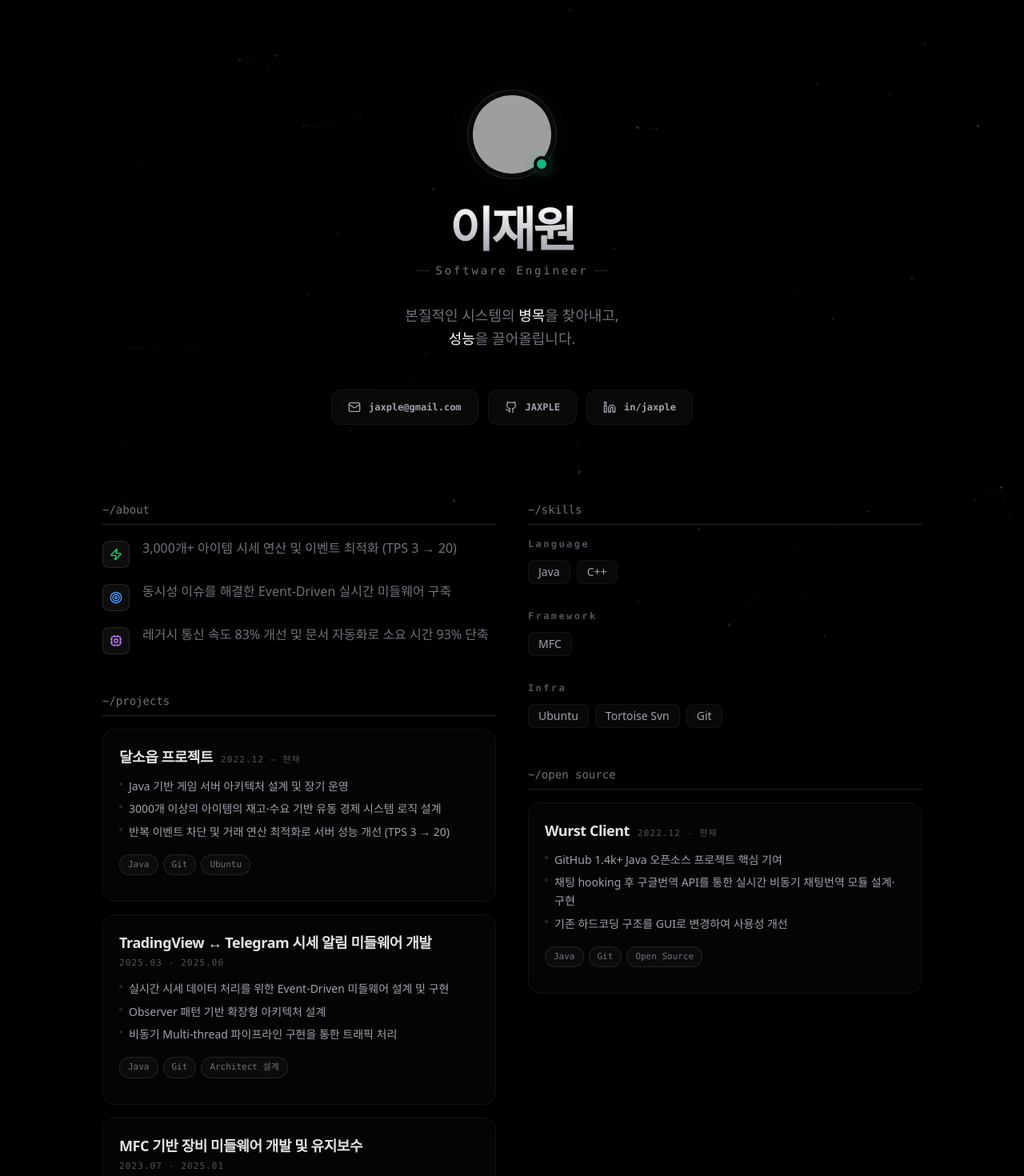
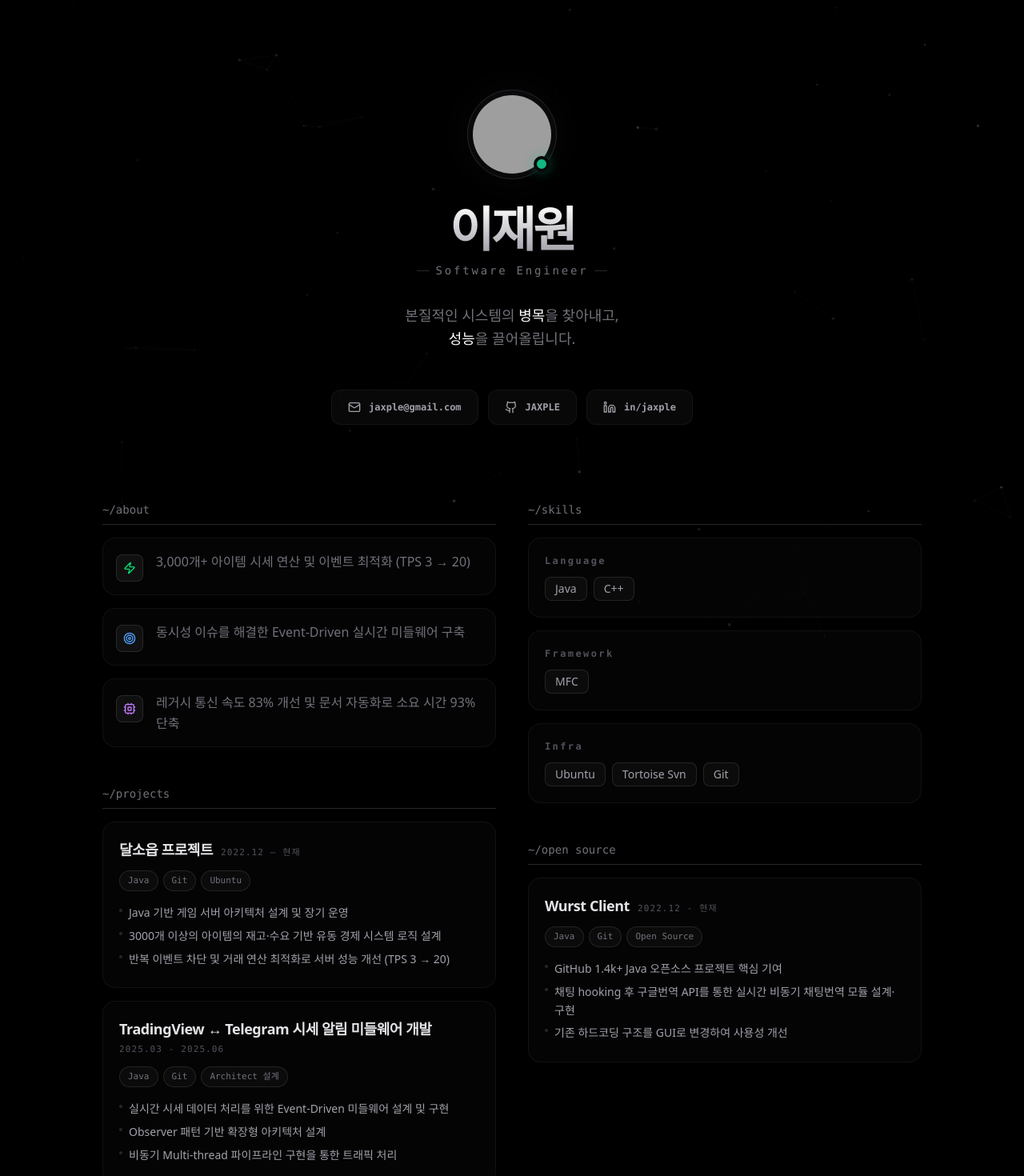
Before and after one commit to JAXPLE/jaxple.github.io, a React (Vite) app: page / in a window 1280 px wide. Shown: the top 1470 px of the page at 80% size. Built offline with nearby package versions, Linux system fonts and the light colour scheme; grey boxes are pictures that could not be loaded.

Commit message:
feat: Update project UI gimmicks, brand colors on hover, and Cloudflare Worker security

```diff
--- a/src/App.tsx
+++ b/src/App.tsx
@@ -1,5 +1,3 @@
-
-
 import { PROJECTS_DATA, OPENSOURCE_DATA } from './data/portfolio';
 import { ProfileHeader } from './components/ProfileHeader';
 import { SectionHeader } from './components/SectionHeader';
@@ -7,6 +5,7 @@ import { AboutSection } from './components/AboutSection';
 import { ProjectCard } from './components/ProjectCard';
 import { SkillSection } from './components/SkillSection';
 import { ParticleBackground } from './components/ParticleBackground';
+
 import { useGimmicks } from './hooks/useGimmicks';
 
 type SectionNode =
@@ -22,7 +21,7 @@ const GRID_SECTIONS: SectionNode[] = [
 
 const NOISE_URL = 'https://grainy-gradients.vercel.app/noise.svg';
 
-const THEME = {
+const THEMES = {
   normal: { spotlight: 'rgba(255,255,255,0.08)', progress: 'bg-[#e4e4e7]', root: '' },
   hacker: { spotlight: 'rgba(16,185,129,0.15)',  progress: 'bg-[#10b981]',  root: '!bg-[#021200] !text-[#10b981]' },
 } as const;
@@ -48,42 +47,36 @@ function renderSection(node: SectionNode) {
 
 function App() {
   const { mousePosition, scrollProgress, hackerMode, idle } = useGimmicks();
-  const theme = hackerMode ? THEME.hacker : THEME.normal;
+  const activeTheme = hackerMode ? THEMES.hacker : THEMES.normal;
 
   return (
-    <div className={`relative min-h-screen bg-black text-[#a1a1aa] font-sans selection:bg-[#3f3f46] selection:text-white flex justify-center py-12 md:py-24 px-6 overflow-x-hidden transition-all duration-700 ${theme.root}`}>
+    <div className={`relative min-h-screen bg-black text-[#a1a1aa] font-sans selection:bg-[#3f3f46] selection:text-white flex justify-center py-12 md:py-24 px-6 overflow-x-hidden transition-all duration-700 ${activeTheme.root}`}>
       <div className={`fixed inset-0 pointer-events-none z-[100] opacity-[0.03] mix-blend-overlay bg-[url('${NOISE_URL}')]`} />
-      <div className={`fixed top-0 left-0 h-[2px] z-50 transition-all duration-150 ease-out ${theme.progress}`} style={{ width: `${scrollProgress}%` }} />
+      <div className={`fixed top-0 left-0 h-[2px] z-50 transition-all duration-150 ease-out ${activeTheme.progress}`} style={{ width: `${scrollProgress}%` }} />
       <div
         className="pointer-events-none fixed inset-0 z-0 transition-opacity duration-[2000ms]"
-        style={{ opacity: idle ? 0 : 1, background: `radial-gradient(1000px circle at ${mousePosition.x}px ${mousePosition.y}px, ${theme.spotlight}, transparent 40%)` }}
+        style={{ opacity: idle ? 0 : 1, background: `radial-gradient(1000px circle at ${mousePosition.x}px ${mousePosition.y}px, ${activeTheme.spotlight}, transparent 40%)` }}
       />
       <ParticleBackground hackerMode={hackerMode} />
+
 
       <div className="w-full max-w-5xl animate-fade-in relative z-10 space-y-20">
         <ProfileHeader />
 
         <div className="grid grid-cols-1 md:grid-cols-2 gap-10 items-start">
-          {/* Left Column: About -> (Mobile Skills) -> Projects */}
           <div className="space-y-12">
-            {renderSection(GRID_SECTIONS[0])} {/* About */}
-
-            {/* Mobile-only Skills: Shows up between About and Projects on small screens */}
+            {renderSection(GRID_SECTIONS[0])}
             <div className="md:hidden">
               {renderSection(GRID_SECTIONS[1])}
             </div>
-
-            {renderSection(GRID_SECTIONS[2])} {/* Projects */}
+            {renderSection(GRID_SECTIONS[2])}
           </div>
 
-          {/* Right Column: (Desktop Skills) -> Open Source */}
           <div className="space-y-12">
-            {/* Desktop-only Skills: Shows up in the sidebar on large screens */}
             <div className="hidden md:block">
               {renderSection(GRID_SECTIONS[1])}
             </div>
-
-            {renderSection(GRID_SECTIONS[3])} {/* Open Source */}
+            {renderSection(GRID_SECTIONS[3])}
           </div>
         </div>
 
--- a/src/components/AboutSection.tsx
+++ b/src/components/AboutSection.tsx
@@ -1,5 +1,6 @@
 import React from 'react';
 import { Target, Zap, Cpu } from 'lucide-react';
+import { HoverCard } from './HoverCard';
 
 export const AboutSection: React.FC = () => {
   const highlights = [
@@ -21,33 +22,26 @@ export const AboutSection: React.FC = () => {
   ];
 
   const scrollToProject = (id: string) => {
-    // 1. Dispatch custom event to activate the target card first
     window.dispatchEvent(new CustomEvent('highlight-project', { detail: { id } }));
-
-    // 2. Wait a tiny bit for the expansion to start, then scroll for better precision
     setTimeout(() => {
       const el = document.getElementById(id);
-      if (el) {
-        el.scrollIntoView({ behavior: 'smooth', block: 'start' });
-      }
+      if (el) el.scrollIntoView({ behavior: 'smooth', block: 'start' });
     }, 100);
   };
 
   return (
     <div className="space-y-4">
       {highlights.map((item, i) => (
-        <button
-          key={i}
-          onClick={() => scrollToProject(item.id)}
-          className="w-full flex gap-4 items-start group text-left transition-transform active:scale-[0.98]"
-        >
-          <div className="mt-1 p-2 rounded-lg bg-white/5 border border-white/10 group-hover:border-white/20 transition-colors">
-            {item.icon}
+        <HoverCard key={i} className="cursor-pointer" onClick={() => scrollToProject(item.id)}>
+          <div className="w-full flex gap-4 items-start p-4 text-left transition-transform active:scale-[0.98]">
+            <div className="mt-1 p-2 rounded-lg bg-white/5 border border-white/10 transition-colors shrink-0">
+              {item.icon}
+            </div>
+            <p className="text-sm md:text-base text-[#71717a] font-medium leading-relaxed group-hover:text-[#a1a1aa] transition-colors">
+              {item.text}
+            </p>
           </div>
-          <p className="text-sm md:text-base text-[#71717a] font-medium leading-relaxed group-hover:text-[#a1a1aa] transition-colors">
-            {item.text}
-          </p>
-        </button>
+        </HoverCard>
       ))}
     </div>
   );
--- /dev/null
+++ b/src/components/BorderBeam.tsx
@@ -0,0 +1,42 @@
+import React from 'react';
+
+const MASK_STYLE: React.CSSProperties = {
+  maskImage: 'linear-gradient(black, black), linear-gradient(black, black)',
+  maskClip: 'content-box, border-box',
+  WebkitMaskComposite: 'xor',
+  maskComposite: 'exclude',
+};
+
+interface BorderBeamProps {
+  visible?: boolean;
+  rounded?: string;
+  padding?: string;
+  intensity?: 'low' | 'high';
+  alwaysOn?: boolean;
+}
+
+export const BorderBeam: React.FC<BorderBeamProps> = ({
+  visible = false,
+  rounded = 'rounded-xl',
+  padding = '1.2px',
+  intensity = 'low',
+  alwaysOn = false,
+}) => {
+  const opacity = intensity === 'high' ? '0.7' : '0.3';
+  const visibilityClass = alwaysOn
+    ? 'opacity-100'
+    : visible
+      ? 'opacity-100'
+      : 'opacity-0 group-hover:opacity-100';
+
+  return (
+    <div
+      className={`absolute inset-0 ${rounded} pointer-events-none overflow-hidden z-0 transition-opacity duration-500 ${visibilityClass}`}
+      style={{ ...MASK_STYLE, padding }}
+    >
+      <div
+        className={`absolute inset-[-100%] bg-[conic-gradient(from_0deg,transparent_0,rgba(255,255,255,${opacity})_10%,transparent_20%)] animate-[border-beam_4s_ease-in-out_infinite]`}
+      />
+    </div>
+  );
+};
--- a/src/components/CursorTrail.tsx
+++ /dev/null
@@ -1,45 +0,0 @@
-import { useEffect, useRef, useState } from 'react';
-
-interface Dot {
-  x: number;
-  y: number;
-  id: number;
-}
-
-export const CursorTrail: React.FC<{ hackerMode: boolean }> = ({ hackerMode }) => {
-  const [dots, setDots] = useState<Dot[]>([]);
-  const counter = useRef(0);
-
-  useEffect(() => {
-    const handleMouseMove = (e: MouseEvent) => {
-      const id = counter.current++;
-      setDots((prev) => [...prev.slice(-10), { x: e.clientX, y: e.clientY, id }]);
-    };
-    window.addEventListener('mousemove', handleMouseMove);
-    return () => window.removeEventListener('mousemove', handleMouseMove);
-  }, []);
-
-  return (
-    <>
-      {dots.map((dot, i) => {
-        const opacity = (i + 1) / dots.length;
-        const size = 4 + (i / dots.length) * 4;
-        return (
-          <div
-            key={dot.id}
-            className="pointer-events-none fixed z-40 rounded-full transition-opacity"
-            style={{
-              left: dot.x - size / 2,
-              top: dot.y - size / 2,
-              width: size,
-              height: size,
-              opacity: opacity * 0.5,
-              background: hackerMode ? '#10b981' : '#71717a',
-              transform: 'translate(-50%, -50%)',
-            }}
-          />
-        );
-      })}
-    </>
-  );
-};
--- /dev/null
+++ b/src/components/HoverCard.tsx
@@ -0,0 +1,30 @@
+import React, { useState } from 'react';
+import { BorderBeam } from './BorderBeam';
+
+const CARD_STYLE = {
+  inactive: 'border-white/5 bg-[#09090b]/50 backdrop-blur-sm',
+  active:   'border-white/40 bg-[#18181b] shadow-[0_40px_80px_rgba(0,0,0,0.6)] scale-[1.02] ring-1 ring-white/20',
+} as const;
+
+export const HoverCard: React.FC<{ children: React.ReactNode; className?: string; onClick?: () => void }> = ({ children, className = '', onClick }) => {
+  const [isActive, setIsActive] = useState(false);
+  const [isTouch, setIsTouch] = useState(false);
+
+  return (
+    <div
+      className={`group relative rounded-2xl border transition-all duration-500 overflow-hidden ${isActive ? CARD_STYLE.active : CARD_STYLE.inactive} ${className}`}
+      onTouchStart={() => setIsTouch(true)}
+      onMouseEnter={() => { if (!isTouch) setIsActive(true); }}
+      onMouseLeave={() => { if (!isTouch) setIsActive(false); }}
+      onClick={() => {
+        if (isTouch) setIsActive(!isActive);
+        if (onClick) onClick();
+      }}
+    >
+      <div className="relative z-10 w-full h-full">
+        {children}
+      </div>
+      <BorderBeam visible={isActive} rounded="rounded-2xl" padding="1px" />
+    </div>
+  );
+};
--- a/src/components/ProjectCard.tsx
+++ b/src/components/ProjectCard.tsx
@@ -1,6 +1,7 @@
 import React, { useState, useEffect } from 'react';
 import { ChevronRight, Github, BookOpen } from 'lucide-react';
 import type { Project, ProjectLink } from '../data/portfolio';
+import { BorderBeam } from './BorderBeam';
 
 const LINK_ICON_MAP: Record<ProjectLink['icon'], React.ReactNode> = {
   github: <Github size={14} />,
@@ -9,7 +10,7 @@ const LINK_ICON_MAP: Record<ProjectLink['icon'], React.ReactNode> = {
 
 const CARD_STYLE = {
   inactive: 'border-white/5 bg-[#09090b]/50 backdrop-blur-sm',
-  active:   'border-white/40 bg-[#18181b] shadow-[0_20px_50px_rgba(0,0,0,0.6)] scale-[1.01] ring-1 ring-white/20',
+  active:   'border-white/40 bg-[#18181b] shadow-[0_40px_80px_rgba(0,0,0,0.6)] scale-[1.02] ring-1 ring-white/20',
 } as const;
 
 export const ProjectCard: React.FC<{ project: Project }> = ({ project }) => {
@@ -42,23 +43,7 @@ export const ProjectCard: React.FC<{ project: Project }> = ({ project }) => {
       onMouseLeave={() => { if (!isTouch) setIsActive(false); }}
       onClick={()   => { if (isTouch)  setIsActive(!isActive); }}
     >
-      {/* Border Beam Effect */}
-      {isActive && (
-        <div
-          className="absolute inset-0 rounded-2xl pointer-events-none overflow-hidden z-0"
-          style={{
-            maskImage: 'linear-gradient(black, black), linear-gradient(black, black)',
-            maskClip: 'content-box, border-box',
-            WebkitMaskComposite: 'xor',
-            maskComposite: 'exclude',
-            padding: '1.5px'
-          }}
-        >
-          <div className="absolute inset-[-100%] bg-[conic-gradient(from_0deg,transparent_0,rgba(255,255,255,0.8)_10%,transparent_20%)] animate-border-beam" />
-        </div>
-      )}
-
-      <div className="relative z-10 flex flex-col">
+      <div className="relative z-10 flex flex-col h-full">
         <div className="flex justify-between items-start mb-3">
           <div className="flex flex-wrap items-baseline gap-x-2.5 gap-y-1">
             <h3 className={`text-lg font-bold tracking-tight transition-all duration-300 ${isActive ? 'text-white' : 'text-[#e4e4e7]'}`}>
@@ -69,7 +54,15 @@ export const ProjectCard: React.FC<{ project: Project }> = ({ project }) => {
           <ChevronRight size={16} className={`transition-all duration-500 ${isActive ? 'text-white rotate-90' : 'text-[#27272a] opacity-0'}`} />
         </div>
 
-        <div className={`text-sm leading-relaxed mb-4 transition-colors duration-500 ${isActive ? 'text-[#e4e4e7]' : 'text-[#a1a1aa]'}`}>
+        <div className="flex flex-wrap gap-1.5 items-center mb-4 transition-all duration-500">
+          {project.tech.map((t) => (
+            <span key={t} className={`font-mono text-[11px] px-2.5 py-1 rounded-full bg-white/[0.03] border transition-all ${isActive ? 'text-[#a1a1aa] border-white/20' : 'text-[#71717a] border-white/10'}`}>
+              {t}
+            </span>
+          ))}
+        </div>
+
+        <div className={`text-sm leading-relaxed mb-1 transition-colors duration-500 ${isActive ? 'text-[#e4e4e7]' : 'text-[#a1a1aa]'}`}>
           <ul className="space-y-1.5">
             {project.desc.map((line, i) => (
               <li key={i} className="flex gap-2">
@@ -80,21 +73,12 @@ export const ProjectCard: React.FC<{ project: Project }> = ({ project }) => {
           </ul>
         </div>
 
-        <div className="mt-auto space-y-3">
-          <div className="flex flex-wrap gap-1.5 items-center">
-            {project.tech.map((t) => (
-              <span key={t} className={`font-mono text-[11px] px-2.5 py-1 rounded-full bg-white/[0.03] border transition-all ${isActive ? 'text-[#a1a1aa] border-white/20' : 'text-[#71717a] border-white/10'}`}>
-                {t}
-              </span>
-            ))}
-          </div>
-
         <div
-            className={`grid transition-all duration-700 ease-in-out ${isActive ? 'grid-rows-[1fr] opacity-100 mt-4' : 'grid-rows-[0fr] opacity-0 mt-0'}`}
+          className={`grid transition-all duration-700 ease-in-out ${isActive ? 'grid-rows-[1fr] opacity-100' : 'grid-rows-[0fr] opacity-0'}`}
         >
-            <div className="overflow-hidden">
+          <div className="min-h-0 overflow-hidden">
             {hasLinks && (
-                <div className={`flex justify-end gap-2.5 pb-1 transition-all duration-700 ${isActive ? 'translate-y-0 opacity-100 delay-300' : 'translate-y-4 opacity-0'}`}>
+              <div className={`flex flex-wrap justify-end gap-3 px-2 pb-4 pt-5 transition-all duration-700 ${isActive ? 'translate-y-0 opacity-100' : 'translate-y-4 opacity-0'}`}>
                 {project.links!.map((link, i) => (
                   <a
                     key={i}
@@ -102,12 +86,13 @@ export const ProjectCard: React.FC<{ project: Project }> = ({ project }) => {
                     target="_blank"
                     rel="noreferrer"
                     onClick={(e) => e.stopPropagation()}
-                      className={`flex items-center gap-1.5 px-4 py-2 rounded-xl border text-xs font-mono font-bold transition-all duration-300 ${link.hoverClass} border-white/5 bg-white/[0.03] hover:scale-110 group/link shadow-md`}
+                    className={`group/link relative flex items-center justify-center sm:justify-start gap-3 px-5 py-3 rounded-xl border text-[13px] font-mono font-bold transition-all duration-300 ${link.hoverClass} border-white/5 bg-white/[0.03] hover:scale-[1.05] shadow-xl overflow-hidden w-full sm:w-auto hover:border-white/20`}
                   >
-                      <span className="opacity-60 group-hover/link:opacity-100 transition-opacity">
+                    <BorderBeam intensity="high" alwaysOn />
+                    <span className={`relative z-10 transition-colors duration-300 ${isActive ? 'opacity-100 text-white group-hover/link:text-white' : 'opacity-60 group-hover/link:opacity-100 group-hover/link:text-white'}`}>
                       {LINK_ICON_MAP[link.icon]}
                     </span>
-                      <span className="opacity-60 group-hover/link:opacity-100 transition-opacity whitespace-nowrap">
+                    <span className={`relative z-10 transition-colors duration-300 whitespace-nowrap ${isActive ? 'opacity-100 text-white group-hover/link:text-white' : 'opacity-60 group-hover/link:opacity-100 group-hover/link:text-white'}`}>
                       {link.text}
                     </span>
                   </a>
@@ -117,7 +102,8 @@ export const ProjectCard: React.FC<{ project: Project }> = ({ project }) => {
           </div>
         </div>
       </div>
-      </div>
+
+      <BorderBeam visible={isActive} rounded="rounded-2xl" padding="1px" />
     </div>
   );
 };
--- a/src/components/SkillSection.tsx
+++ b/src/components/SkillSection.tsx
@@ -1,9 +1,12 @@
 import { SKILLS_DATA } from '../data/portfolio';
 
 export const SkillSection: React.FC = () => (
-  <div className="space-y-8">
+  <div className="space-y-4">
     {SKILLS_DATA.map((skill) => (
-      <div key={skill.category} className="space-y-3">
+      <div
+        key={skill.category}
+        className="rounded-2xl border border-white/5 bg-[#09090b]/50 backdrop-blur-sm p-5 space-y-3"
+      >
         <h4 className="font-mono text-xs tracking-[0.2em] text-[#52525b] font-bold">
           {skill.category}
         </h4>
@@ -11,7 +14,7 @@ export const SkillSection: React.FC = () => (
           {skill.items.split(', ').map((item) => (
             <span
               key={item}
-              className="px-3 py-1 rounded-lg bg-white/[0.03] border border-white/5 text-[#a1a1aa] text-sm font-medium hover:border-white/20 hover:bg-white/[0.05] transition-all duration-300 pointer-events-none"
+              className="px-3 py-1 rounded-lg bg-white/[0.03] border border-white/10 text-[#a1a1aa] text-sm font-medium"
             >
               {item}
             </span>
--- a/src/data/portfolio.ts
+++ b/src/data/portfolio.ts
@@ -1,7 +1,3 @@
-// =============================================================================
-// 타입 정의 — 모든 소비자가 이 파일 하나만 참조
-// =============================================================================
-
 export interface ProjectLink {
   icon: 'github' | 'notion';
   text: string;
@@ -23,10 +19,6 @@ export interface Skill {
   items: string;
 }
 
-// =============================================================================
-// 프로젝트 데이터
-// =============================================================================
-
 export const PROJECTS_DATA: Project[] = [
   {
     id: 'dalso',
@@ -43,19 +35,19 @@ export const PROJECTS_DATA: Project[] = [
         icon: 'notion',
         text: 'docs',
         url: 'https://jaxple.notion.site/1e892da7e82180bda9f4d43c84200f97?source=copy_link',
-        hoverClass: 'hover:bg-gray-300 hover:text-black hover:border-gray-300',
+        hoverClass: 'hover:bg-black hover:border-black',
       },
       {
         icon: 'github',
         text: '기반 code',
         url: 'https://github.com/JAXPLE/R10-PUBLIC',
-        hoverClass: 'hover:bg-white hover:text-black hover:border-white',
+        hoverClass: 'hover:bg-[#24292e] hover:border-[#24292e]',
       },
       {
         icon: 'notion',
         text: '코드 docs',
         url: 'https://jaxple.notion.site/R10-Project-1ae92da7e82181e6b595d3dd3128d484',
-        hoverClass: 'hover:bg-gray-300 hover:text-black hover:border-gray-300',
+        hoverClass: 'hover:bg-black hover:border-black',
       },
     ],
   },
@@ -74,7 +66,7 @@ export const PROJECTS_DATA: Project[] = [
         icon: 'notion',
         text: 'docs',
         url: 'https://jaxple.notion.site/COSMOS-Project-23592da7e821809dab4eea238f51fd43?source=copy_link',
-        hoverClass: 'hover:bg-gray-300 hover:text-black hover:border-gray-300',
+        hoverClass: 'hover:bg-black hover:border-black',
       },
     ],
   },
@@ -90,10 +82,6 @@ export const PROJECTS_DATA: Project[] = [
     tech: ['C++', 'MFC', 'SVN'],
   },
 ];
-
-// =============================================================================
-// 오픈소스 기여 데이터
-// =============================================================================
 
 export const OPENSOURCE_DATA: Project[] = [
   {
@@ -111,21 +99,17 @@ export const OPENSOURCE_DATA: Project[] = [
         icon: 'github',
         text: '비동기 채팅 번역 모듈 PR',
         url: 'https://github.com/Wurst-Imperium/Wurst7/pull/1021',
-        hoverClass: 'hover:bg-white hover:text-black hover:border-white',
+        hoverClass: 'hover:bg-[#24292e] hover:border-[#24292e]',
       },
       {
         icon: 'github',
         text: 'GUI로 개선한 텔레포트 모듈 PR',
         url: 'https://github.com/Wurst-Imperium/Wurst7/pull/899',
-        hoverClass: 'hover:bg-white hover:text-black hover:border-white',
+        hoverClass: 'hover:bg-[#24292e] hover:border-[#24292e]',
       },
     ],
   },
 ];
-
-// =============================================================================
-// 기술 스택 데이터
-// =============================================================================
 
 export const SKILLS_DATA: Skill[] = [
   { category: 'Language',  items: 'Java, C++' },
--- a/src/hooks/useGimmicks.ts
+++ b/src/hooks/useGimmicks.ts
@@ -1,64 +1,46 @@
-import { useEffect, useRef, useState } from 'react';
+import { useEffect, useRef, useState, useCallback } from 'react';
+
+interface MousePosition { x: number; y: number; }
 
 export function useGimmicks() {
-  const [mousePosition, setMousePosition] = useState({ x: -9999, y: -9999 });
+  const [mousePosition, setMousePosition] = useState<MousePosition>({ x: 0, y: 0 });
   const [scrollProgress, setScrollProgress] = useState(0);
   const [hackerMode, setHackerMode] = useState(false);
-  const [idle, setIdle] = useState(false);
-  const idleTimer = useRef<ReturnType<typeof setTimeout> | null>(null);
+  const [idle, setIdle] = useState(true);
+  const keyBuffer = useRef('');
+  const idleTimer = useRef<ReturnType<typeof setTimeout>>();
+
+  const handleMouseMove = useCallback((e: MouseEvent) => {
+    setMousePosition({ x: e.clientX, y: e.clientY });
+    setIdle(false);
+    clearTimeout(idleTimer.current);
+    idleTimer.current = setTimeout(() => setIdle(true), 3000);
+  }, []);
+
+  const handleScroll = useCallback(() => {
+    const { scrollTop, scrollHeight, clientHeight } = document.documentElement;
+    setScrollProgress(scrollHeight <= clientHeight ? 0 : (scrollTop / (scrollHeight - clientHeight)) * 100);
+  }, []);
+
+  const handleKeyDown = useCallback((e: KeyboardEvent) => {
+    keyBuffer.current = (keyBuffer.current + e.key).slice(-6);
+    if (keyBuffer.current === 'jaxple') {
+      setHackerMode((prev) => !prev);
+      keyBuffer.current = '';
+    }
+  }, []);
 
   useEffect(() => {
-    // 마우스 이동 시 스포트라이트 위치 갱신 및 4초 유휴 감지
-    const handleMouseMove = (e: MouseEvent) => {
-      setMousePosition({ x: e.clientX, y: e.clientY });
-      setIdle(false);
-      if (idleTimer.current) clearTimeout(idleTimer.current);
-      idleTimer.current = setTimeout(() => setIdle(true), 4000);
-    };
-
-    // 스크롤 진행도(%) 계산
-    const handleScroll = () => {
-      const totalScroll = document.documentElement.scrollTop;
-      const windowHeight =
-        document.documentElement.scrollHeight -
-        document.documentElement.clientHeight;
-      if (windowHeight > 0) {
-        setScrollProgress((totalScroll / windowHeight) * 100);
-      }
-    };
-
-    // 키보드로 "jaxple" 입력 시 해커 모드 토글
-    let keys: string[] = [];
-    const secret = 'jaxple';
-    const handleKeyDown = (e: KeyboardEvent) => {
-      keys.push(e.key.toLowerCase());
-      if (keys.length > secret.length) keys.shift();
-      if (keys.join('') === secret) {
-        setHackerMode((prev) => !prev);
-      }
-    };
-
     window.addEventListener('mousemove', handleMouseMove);
-    window.addEventListener('scroll', handleScroll);
+    window.addEventListener('scroll', handleScroll, { passive: true });
     window.addEventListener('keydown', handleKeyDown);
-
-    // 개발자 도구 콘솔 이스터에그
-    console.log(
-      '%c Welcome in my Portfolio 🚀',
-      'color: #10b981; font-size: 24px; font-weight: bold;'
-    );
-    console.log(
-      '%c"견고한 아키텍처 설계와 성능 최적화에 집중합니다."\n[System Auth]: JwonLEE_Session Established.\n[Status]: TPS Stable. All systems operational.',
-      'color: #a1a1aa; font-size: 13px; font-style: italic;'
-    );
-
     return () => {
       window.removeEventListener('mousemove', handleMouseMove);
       window.removeEventListener('scroll', handleScroll);
       window.removeEventListener('keydown', handleKeyDown);
-      if (idleTimer.current) clearTimeout(idleTimer.current);
+      clearTimeout(idleTimer.current);
     };
-  }, []);
+  }, [handleMouseMove, handleScroll, handleKeyDown]);
 
   return { mousePosition, scrollProgress, hackerMode, idle };
 }
```
Also changed, not shown: cloudflare/worker.js (+63 -23 lines), src/components/ParticleBackground.tsx (+10 -15 lines), src/components/ProfileHeader.tsx (+14 -10 lines), 1 other file (tests, documents, lock files or other folders). Lines whose indentation alone changed are shown as unchanged.
